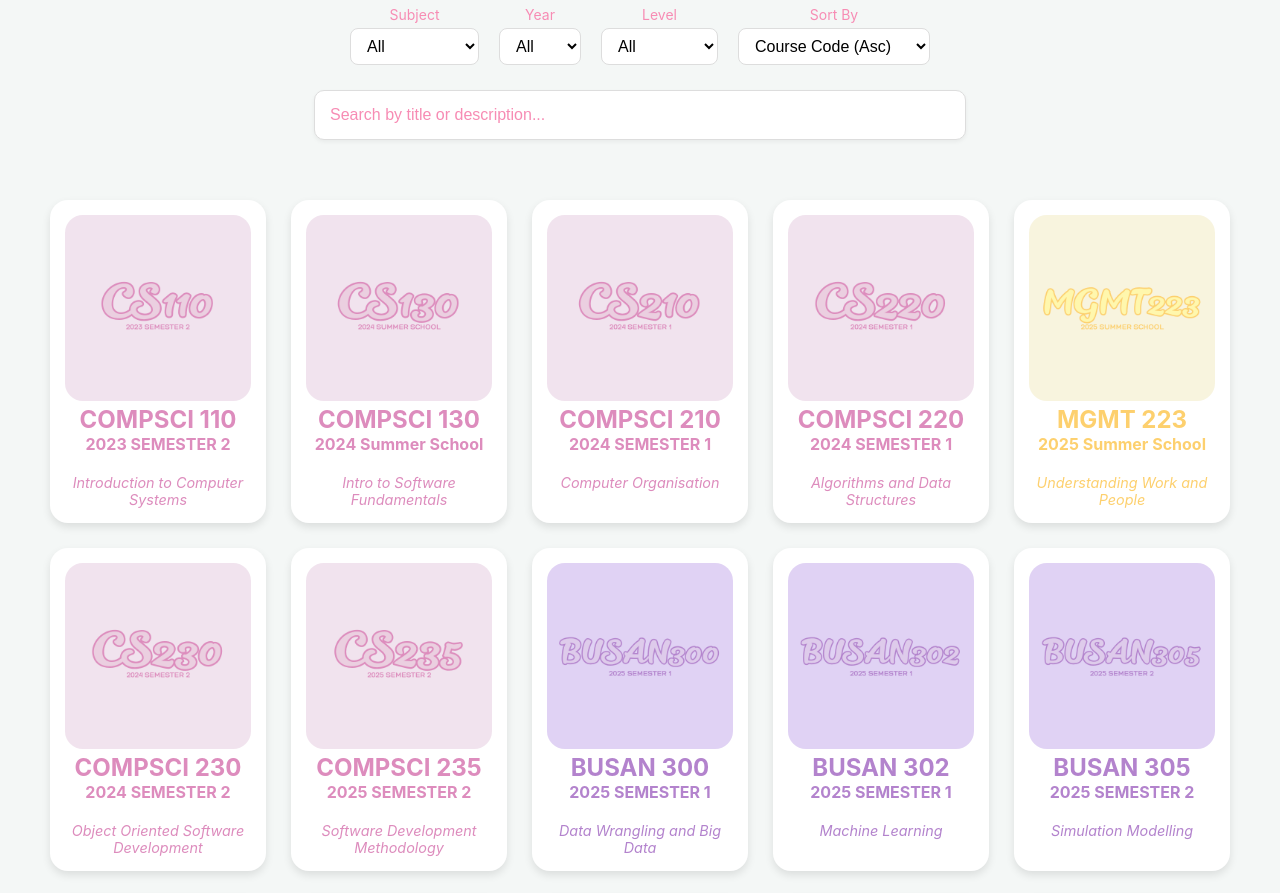
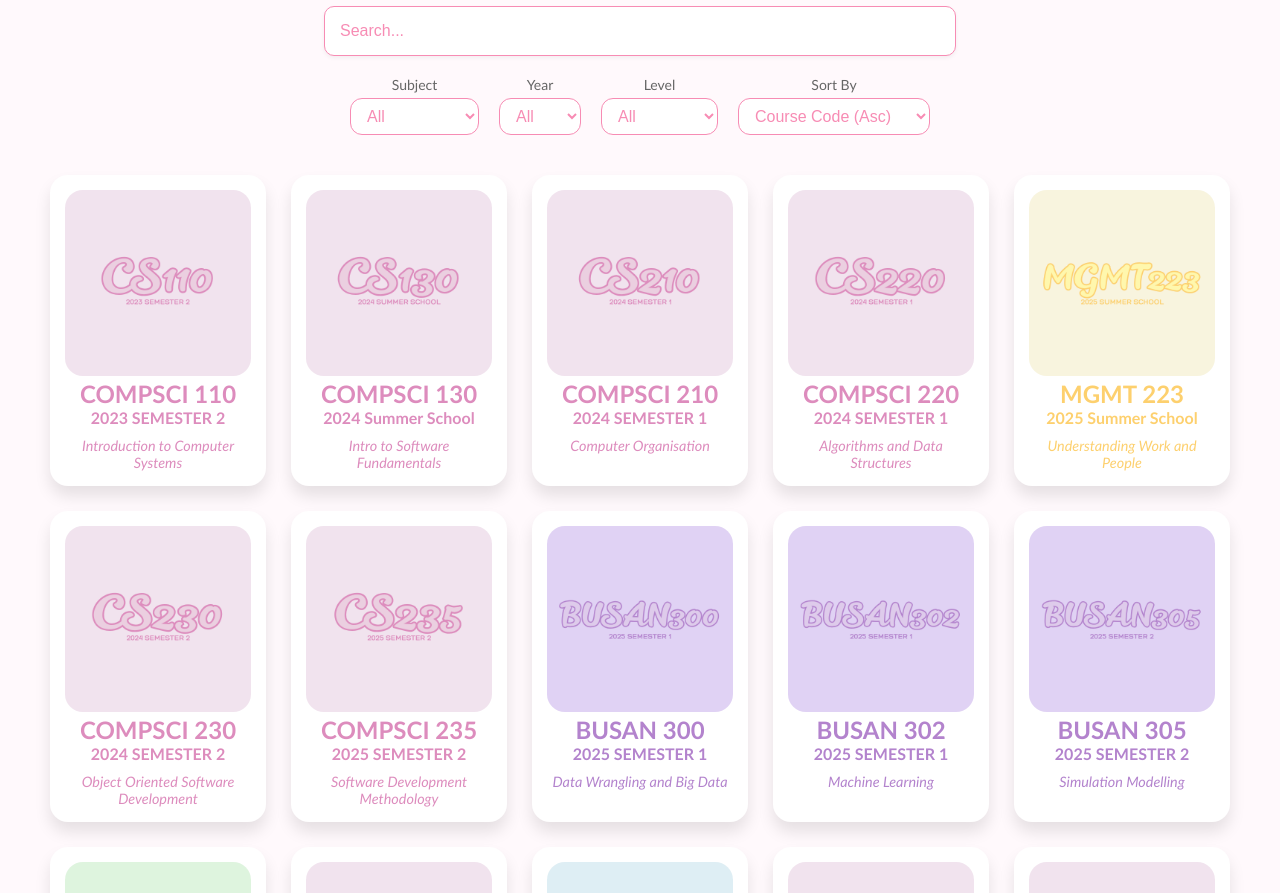
Before and after one commit to yeungbriannaj/bris-university-notes, a plain HTML site: page index.html in a window 1280 px wide. Shown: the part 96-989 px from the top of the page. Drawn offline with Linux system fonts and the light colour scheme.

Commit message:
Refining CSS styles, removing redundancy

```diff
--- a/index.html
+++ b/index.html
@@ -10,7 +10,7 @@
 
     <header>
         <h1>Bri's University Notes</h1>
-
+        <input type="text" id="searchInput" placeholder="Search...">
         <div id="filter-controls">
             <div class="control-group">
                 <label for="subject-filter">Subject</label>
@@ -54,8 +54,6 @@
                 </select>
             </div>
         </div>
-
-        <input type="text" id="searchInput" placeholder="Search by title or description...">
     </header>
 
     <main id="card-container">
--- a/script.js
+++ b/script.js
@@ -80,7 +80,7 @@ document.addEventListener('DOMContentLoaded', () => {
                     </a>
                     <a href="courses/course.html?id=${course.id}">
                         <h2>${course.title}</h2>
-                        <p><strong>${course.year} ${course.semester_num === 0 ? 'Summer School' : 'SEMESTER ' + course.semester_num}</strong></p><br>
+                        <p><strong>${course.year} ${course.semester_num === 0 ? 'Summer School' : 'SEMESTER ' + course.semester_num}</strong></p>
                         <p class="card-description">${course.description}</p>
 
                     </a>
--- a/style.css
+++ b/style.css
@@ -1,16 +1,41 @@
-body {
-    font-family: -apple-system, BlinkMacSystemFont, "Segoe UI", Roboto, Helvetica, Arial, sans-serif;
-    background-color: #f4f7f6;
-    margin: 0;
-    padding: 20px;
+body {font-family: Calibri, Arial, sans-serif; background-color: #fff9fc; margin: 0; padding: 20px;}
+header {text-align: center; margin-bottom: 40px; color: #F78CB4;}
+
+#searchInput {
+    max-width: 600px;
+    width: 100%;
+    padding: 15px;
+    font-size: 16px;
+    border-radius: 10px;
+    border: 1px solid #F78CB4;
+    color: #F78CB4;
+    margin-bottom: 20px;
+    box-shadow: 0 2px 4px rgba(0, 0, 0, 0.05);
+}
+#searchInput::placeholder {color: #F78CB4; opacity: 1;}
+
+#filter-controls {
+    display: flex;
+    justify-content: center;
+    gap: 20px;
+    margin-bottom: 25px;
+    flex-wrap: wrap;
 }
 
-header {
-    text-align: center;
-    margin-bottom: 40px;
+.control-group {display: flex; flex-direction: column; align-items: center;}
+.control-group label {font-size: 14px; color: #666;margin-bottom: 5px;}
+.control-group select {
+    padding: 8px 12px;
+    border: 1px solid #F78CB4;
+    border-radius: 12px;
+    font-size: 16px;
     color: #F78CB4;
+    cursor: pointer;
+    background-color: white;
 }
+.control-group select:hover {background-color: #fff0f5; border-color: #F78CB4;}
 
+/* Course Cards */
 main {
     display: flex;
     flex-wrap: wrap;
@@ -18,82 +43,17 @@ main {
     gap: 25px;
 }
 
-/* Main styling for each course box */
 .course-card {
-    text-decoration: none;
     background-color: white;
     width: 186px;
     border-radius: 18px;
-    box-shadow: 0 4px 8px rgba(0,0,0,0.1);
+    box-shadow: 0 10px 16px rgba(0, 0, 0, 0.1);
     padding: 15px;
     text-align: center;
-    transition: transform 0.2s;
     transition: opacity 0.3s ease, transform 0.3s ease;
 }
-
-.course-card a{
-    text-decoration: none;
-}
-.course-card[data-category="compsci"] h2,
-.course-card[data-category="compsci"] p {
-    color: #dd8cbd;
-}
-.course-card[data-category="stats"] h2,
-.course-card[data-category="stats"] p {
-    color: #7089bf;
-}
-.course-card[data-category="busan"] h2,
-.course-card[data-category="busan"] p {
-    color: #b383cd;
-}
-.course-card[data-category="mgmt"] h2,
-.course-card[data-category="mgmt"] p {
-    color: #fdd06e;
-}
-.course-card[data-category="innovent"] h2,
-.course-card[data-category="innovent"] p {
-    color: #7f8d6a;
-}
-
-.course-card:hover {
-    transform: translateY(-5px);
-}
-
-.course-card img {
-    max-width: 100%;
-    height: auto;
-    border-radius: 18px;
-}
-
-.course-card h2{
-    margin: 0;
-    padding: 0;
-}
-.course-card p {
-    margin: 0;
-    padding: 0;
-
-}
-
-.card-description {
-    font-style: italic;
-    font-size: 0.9rem;
-}
-
-#searchInput {
-    width: 50%;
-    padding: 15px;
-    font-size: 16px;
-    border-radius: 10px;
-    border: 1px solid #ddd;
-    margin-bottom: 20px;
-    box-shadow: 0 2px 4px rgba(0,0,0,0.05);
-}
-
-#searchInput::placeholder {
-    color: #F78CB4;
-}
-
+.course-card:hover {transform: translateY(-5px);}
+.course-card img {max-width: 100%; height: auto; border-radius: 18px;}
 .is-hidden {
     opacity: 0;
     transform: scale(0.95);
@@ -104,12 +64,32 @@ main {
     border: none;
 }
 
+
+/* Course Card Content & Theming */
+.course-card a {text-decoration: none;}
+.course-card h2,
+.course-card p {
+    margin: 0;
+    padding: 0;
+}
+.course-card a p:first-of-type {margin-bottom: 10px;}
+.card-description {font-style: italic; font-size: 0.9rem;}
+
+.course-card[data-category="compsci"] h2,.course-card[data-category="compsci"] p {color: #dd8cbd;}
+.course-card[data-category="stats"] h2, .course-card[data-category="stats"] p {color: #7089bf;}
+.course-card[data-category="busan"] h2, .course-card[data-category="busan"] p { color: #b383cd; }
+.course-card[data-category="mgmt"] h2, .course-card[data-category="mgmt"] p { color: #fdd06e; }
+.course-card[data-category="innovent"] h2, .course-card[data-category="innovent"] p { color: #7f8d6a; }
+
+
+/* Course Viewer Page (course.html) */
+.viewer-page {background-color: #fff0f5;}
+
 .course-viewer-container {
     max-width: 1200px;
     margin: 0 auto;
     padding: 20px;
 }
-
 .course-header {
     display: flex;
     align-items: center;
@@ -118,11 +98,9 @@ main {
     padding-bottom: 20px;
     border-bottom: 1px solid #eee;
 }
-
 .course-header h1 {
     margin: 0;
 }
-
 .back-link {
     background-color: #F78CB4;
     color: white;
@@ -132,29 +110,15 @@ main {
     font-size: 16px;
     font-weight: bold;
     transition: background-color 0.2s ease;
-    box-shadow: 0 2px 4px rgba(0,0,0,0.1);
+    box-shadow: 0 2px 4px rgba(0, 0, 0, 0.1);
 }
-
-.back-link:hover {
-    background-color: #E8709F;
-}
-
-
-.pdf-viewer iframe {
-    border: 1px solid #ddd;
-    border-radius: 8px;
-}
-
-.viewer-page {
-    background-color: #fff0f5;
-}
-
+.back-link:hover {background-color: #E8709F;}
+.pdf-viewer iframe {border: 1px solid #ddd; border-radius: 8px;}
 .document-buttons-container {
     margin-bottom: 20px;
     display: flex;
     gap: 10px;
 }
-
 .document-button {
     padding: 10px 20px;
     border: none;
@@ -165,36 +129,4 @@ main {
     cursor: pointer;
     transition: background-color 0.2s ease;
 }
-
-.document-button:hover {
-    background-color: #555;
-}
-
-
-#filter-controls {
-    display: flex;
-    justify-content: center;
-    gap: 20px;
-    margin-bottom: 25px;
-    flex-wrap: wrap;
-}
-
-.control-group {
-    display: flex;
-    flex-direction: column;
-    align-items: center;
-}
-
-.control-group label {
-    font-size: 14px;
-    margin-bottom: 5px;
-}
-
-.control-group select {
-    padding: 8px 12px;
-    border: 1px solid #ddd;
-    border-radius: 8px;
-    background-color: white;
-    font-size: 16px;
-    cursor: pointer;
-}
+.document-button:hover {background-color: #555;}
```
